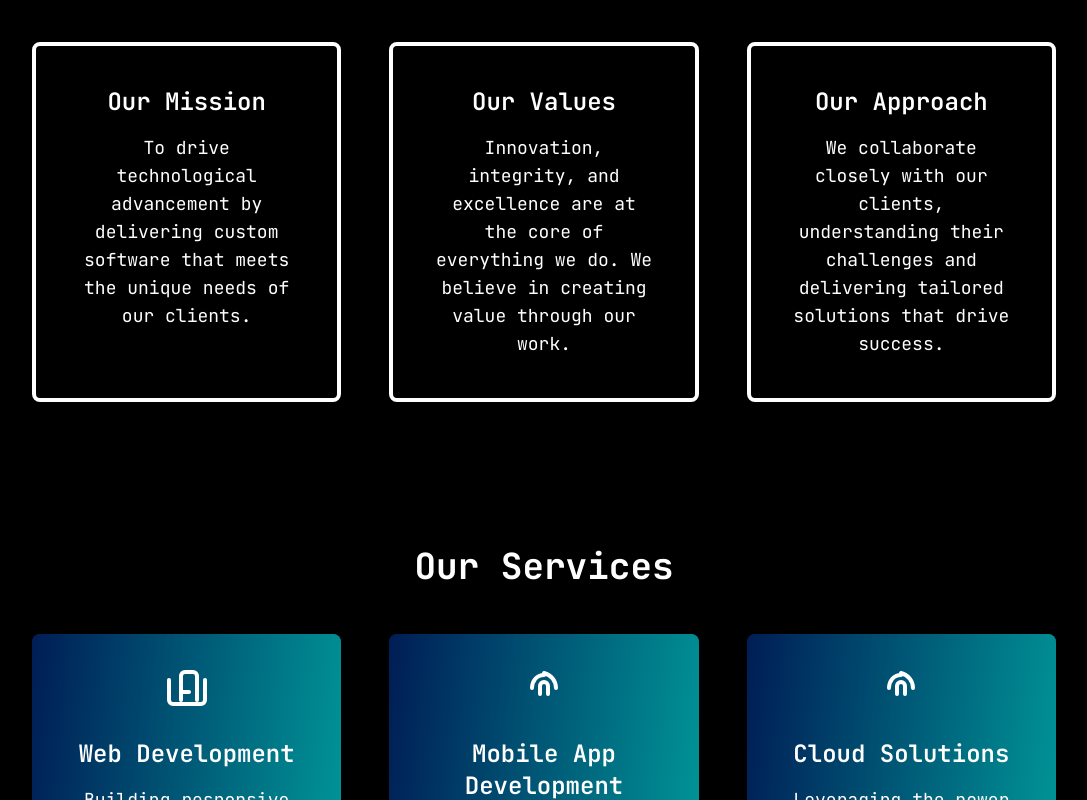
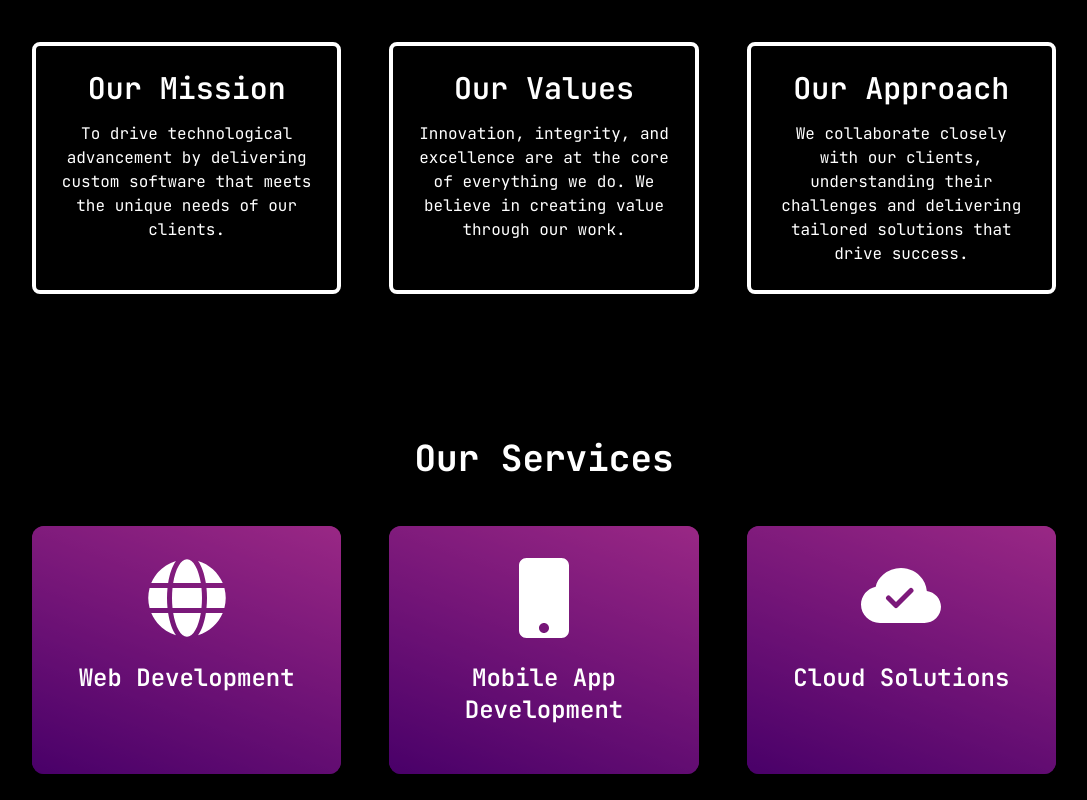
Before and after one commit to Ammarbashirharuna/safwahdev-portfolio, a Next.js app: page / in a window 1280 px wide. Shown: the part 760-1560 px from the top of the page, without its empty margins (96-1183 px from the left). Built offline with nearby package versions, Linux system fonts and the light colour scheme.

Commit message:
furbish the UI design again

```diff
--- a/app/layout.js
+++ b/app/layout.js
@@ -1,8 +1,10 @@
-import { Inter, JetBrains_Mono } from "next/font/google";
+import { Inter, JetBrains_Mono, Poppins, Ubuntu } from "next/font/google";
 import "./globals.css";
 
 const inter = Inter({ subsets: ["latin"] });
 const jetbrains = JetBrains_Mono({ subsets: ["latin"] });
+const poppins = Poppins({ subsets: ["latin"], weight: "400" });
+const ubuntu = Ubuntu({ subsets: ["latin"], weight: "400" });
 
 export const metadata = {
   title: "Safwahdev Portfolio",
--- a/app/page.js
+++ b/app/page.js
@@ -1,4 +1,7 @@
 import Image from "next/image";
+import { FaGlobe, FaMobile } from "react-icons/fa";
+import { TbDeviceMobileCode } from "react-icons/tb";
+import { BsCloudCheckFill } from "react-icons/bs";
 
 export default function Home() {
   return (
@@ -51,21 +54,21 @@ export default function Home() {
           </p> */}
 
           <div className="grid grid-cols-1 md:grid-cols-2 lg:grid-cols-3 gap-12">
-            <div className="p-10 border-4 border-white rounded-lg bg-black">
-              <h3 className="text-2xl font-semibold mb-4 text-white">Our Mission</h3>
-              <p className="text-lg text-white">
+            <div className="p-6 border-4 border-white rounded-lg bg-black">
+              <h3 className="text-3xl font-semibold mb-4 text-white">Our Mission</h3>
+              <p>
                 To drive technological advancement by delivering custom software that meets the unique needs of our clients.
               </p>
             </div>
-            <div className="p-10 border-4 border-white rounded-lg bg-black">
-              <h3 className="text-2xl font-semibold mb-4 text-white">Our Values</h3>
-              <p className="text-lg text-white">
+            <div className="p-6 border-4 border-white rounded-lg bg-black">
+              <h3 className="text-3xl font-semibold mb-4 text-white">Our Values</h3>
+              <p className="">
                 Innovation, integrity, and excellence are at the core of everything we do. We believe in creating value through our work.
               </p>
             </div>
-            <div className="p-10 border-4 border-white rounded-lg bg-black">
-              <h3 className="text-2xl font-semibold mb-4 text-white">Our Approach</h3>
-              <p className="text-lg text-white">
+            <div className="p-6 border-4 border-white rounded-lg bg-black">
+              <h3 className="text-3xl font-semibold mb-4 text-white">Our Approach</h3>
+              <p className="">
                 We collaborate closely with our clients, understanding their challenges and delivering tailored solutions that drive success.
               </p>
             </div>
@@ -77,85 +80,45 @@ export default function Home() {
         <section className="my-16 text-center">
           <h2 className="text-4xl font-bold mb-12">Our Services</h2>
           <div className="grid grid-cols-1 md:grid-cols-3 gap-12">
-            <div className="relative overflow-hidden rounded-lg bg-[linear-gradient(96deg,rgb(0,48,143)_0%,rgb(0,255,255)_100%)] text-white text-center shadow-lg transform transition duration-300 hover:scale-105">
+            <div className="relative overflow-hidden rounded-xl bg-[linear-gradient(200deg,rgb(255,66,221)_0%,rgb(121,0,174)_100%)] text-white text-center shadow-lg transform transition duration-300 hover:scale-105">
               <div className="absolute inset-0 bg-black opacity-40"></div>
-              <div className="relative p-8 z-10">
-                <div className="mb-6">
+              <div className="relative p-8 z-10 grid place-content-center">
+                <div className="mb-6 text-center text-[5rem] grid place-content-center">
                   {/* Replace with your icon */}
-                  <svg
-                    className="w-12 h-12 mx-auto mb-4 text-white"
-                    xmlns="http://www.w3.org/2000/svg"
-                    fill="none"
-                    viewBox="0 0 24 24"
-                    stroke="currentColor"
-                  >
-                    <path
-                      strokeLinecap="round"
-                      strokeLinejoin="round"
-                      strokeWidth={2}
-                      d="M3 7v10c0 1.1.9 2 2 2h14a2 2 0 002-2V7m-4 10V5a2 2 0 00-2-2h-4a2 2 0 00-2 2v12m0-4h4"
-                    />
-                  </svg>
+                  <FaGlobe />
                 </div>
                 <h3 className="text-2xl font-semibold mb-4">Web Development</h3>
-                <p className="text-lg">
+                {/* <p className="text-lg">
                   Building responsive and scalable web applications that drive business
                   growth and user engagement.
-                </p>
+                </p> */}
               </div>
             </div>
-            <div className="relative overflow-hidden rounded-lg bg-[linear-gradient(96deg,rgb(0,48,143)_0%,rgb(0,255,255)_100%)] text-white text-center shadow-lg transform transition duration-300 hover:scale-105">
+            <div className="relative overflow-hidden rounded-xl bg-[linear-gradient(200deg,rgb(255,66,221)_0%,rgb(121,0,174)_100%)] text-white text-center shadow-lg transform transition duration-300 hover:scale-105">
               <div className="absolute inset-0 bg-black opacity-40"></div>
-              <div className="relative p-8 z-10">
-                <div className="mb-6">
+              <div className="relative p-8 z-10 grid place-content-center">
+                <div className="mb-6 text-center text-[5rem] grid place-content-center">
                   {/* Replace with your icon */}
-                  <svg
-                    className="w-12 h-12 mx-auto mb-4 text-white"
-                    xmlns="http://www.w3.org/2000/svg"
-                    fill="none"
-                    viewBox="0 0 24 24"
-                    stroke="currentColor"
-                  >
-                    <path
-                      strokeLinecap="round"
-                      strokeLinejoin="round"
-                      strokeWidth={2}
-                      d="M12 8c1.1 0 2 .9 2 2v4m-4 0V10a2 2 0 012-2m0-3.5C8.2 4.5 6 7.7 6 11m12 0c0-3.3-2.2-6.5-6-7.5"
-                    />
-                  </svg>
+                  <FaMobile />
                 </div>
                 <h3 className="text-2xl font-semibold mb-4">Mobile App Development</h3>
-                <p className="text-lg">
+                {/* <p className="text-lg">
                   Creating seamless and user-friendly mobile experiences on iOS and
                   Android that engage users on the go.
-                </p>
+                </p> */}
               </div>
             </div>
-            <div className="relative overflow-hidden rounded-lg bg-[linear-gradient(96deg,rgb(0,48,143)_0%,rgb(0,255,255)_100%)] text-white text-center shadow-lg transform transition duration-300 hover:scale-105">
+            <div className="relative overflow-hidden rounded-xl bg-[linear-gradient(200deg,rgb(255,66,221)_0%,rgb(121,0,174)_100%)] text-white text-center shadow-lg transform transition duration-300 hover:scale-105">
               <div className="absolute inset-0 bg-black opacity-40"></div>
-              <div className="relative p-8 z-10">
-                <div className="mb-6">
-                  {/* Replace with your icon */}
-                  <svg
-                    className="w-12 h-12 mx-auto mb-4 text-white"
-                    xmlns="http://www.w3.org/2000/svg"
-                    fill="none"
-                    viewBox="0 0 24 24"
-                    stroke="currentColor"
-                  >
-                    <path
-                      strokeLinecap="round"
-                      strokeLinejoin="round"
-                      strokeWidth={2}
-                      d="M12 8c1.1 0 2 .9 2 2v4m-4 0V10a2 2 0 012-2m0-3.5C8.2 4.5 6 7.7 6 11m12 0c0-3.3-2.2-6.5-6-7.5"
-                    />
-                  </svg>
+              <div className="relative p-8 z-10 grid place-content-center">
+                <div className="mb-6 text-center text-[5rem] grid place-content-center">
+                  <BsCloudCheckFill />
                 </div>
                 <h3 className="text-2xl font-semibold mb-4">Cloud Solutions</h3>
-                <p className="text-lg">
+                {/* <p className="text-lg">
                   Leveraging the power of cloud computing to create scalable, reliable,
                   and secure solutions for businesses.
-                </p>
+                </p> */}
               </div>
             </div>
           </div>
```
Also changed, not shown: package.json (+5 -4 lines), 1 other file (tests, documents, lock files or other folders).
